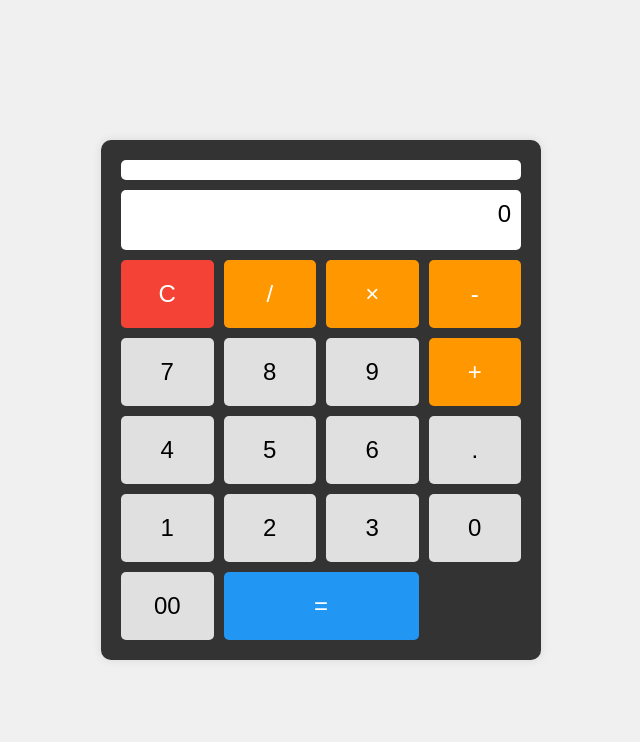
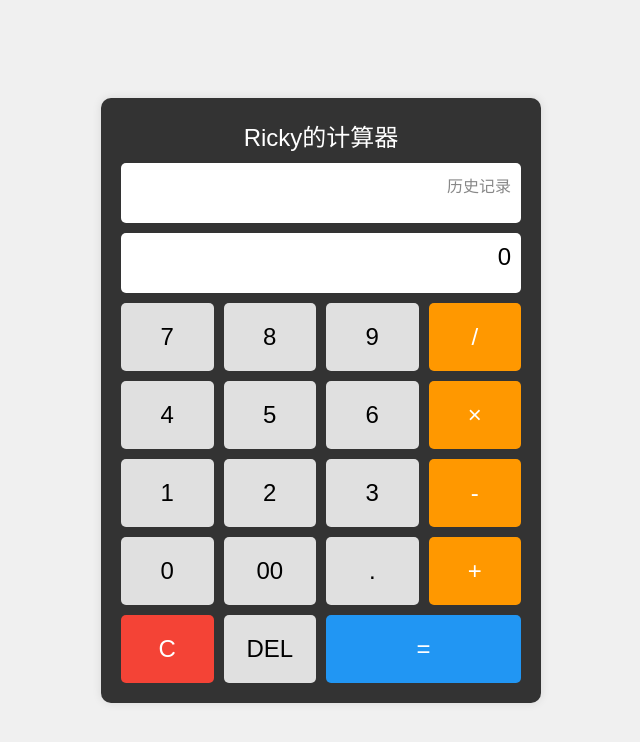
Before and after one commit to lislino/calculator, a plain HTML site: page index.html in a window 1280 px wide. Shown: the whole page, without its empty margins (319-959 px from the left). Drawn offline with Linux system fonts and the light colour scheme.

Commit message:
Update index.html

```diff
--- a/index.html
+++ b/index.html
@@ -3,7 +3,7 @@
 <head>
     <meta charset="UTF-8">
     <meta name="viewport" content="width=device-width, initial-scale=1.0">
-    <title>Calculator</title>
+    <title>Ricky的计算器</title>
     <style>
         body {
             display: flex;
@@ -22,15 +22,23 @@
             width: 100%;
             max-width: 400px;
         }
+        .title {
+            text-align: center;
+            color: #fff;
+            font-size: 1.5em;
+            margin-bottom: 10px;
+        }
         .history {
             background-color: #fff;
-            color: #000;
+            color: #888;
             padding: 10px;
             border-radius: 5px;
             margin-bottom: 10px;
-            max-height: 100px;
+            height: 60px;
             overflow-y: auto;
             box-sizing: border-box;
+            text-align: right;
+            font-size: 1em;
         }
         .display {
             width: 100%;
@@ -88,26 +96,28 @@
 </head>
 <body>
     <div class="calculator">
-        <div class="history" id="history"></div>
+        <div class="title">Ricky的计算器</div>
+        <div class="history" id="history">历史记录</div>
         <div class="display" id="display">0</div>
         <div class="buttons">
-            <button class="button clear" onclick="clearDisplay()">C</button>
-            <button class="button operator" onclick="appendOperator('/')">/</button>
-            <button class="button operator" onclick="appendOperator('*')">×</button>
-            <button class="button operator" onclick="appendOperator('-')">-</button>
             <button class="button" onclick="appendNumber('7')">7</button>
             <button class="button" onclick="appendNumber('8')">8</button>
             <button class="button" onclick="appendNumber('9')">9</button>
-            <button class="button operator" onclick="appendOperator('+')">+</button>
+            <button class="button operator" onclick="appendOperator('/')">/</button>
             <button class="button" onclick="appendNumber('4')">4</button>
             <button class="button" onclick="appendNumber('5')">5</button>
             <button class="button" onclick="appendNumber('6')">6</button>
-            <button class="button" onclick="appendNumber('.')">.</button>
+            <button class="button operator" onclick="appendOperator('*')">×</button>
             <button class="button" onclick="appendNumber('1')">1</button>
             <button class="button" onclick="appendNumber('2')">2</button>
             <button class="button" onclick="appendNumber('3')">3</button>
+            <button class="button operator" onclick="appendOperator('-')">-</button>
             <button class="button" onclick="appendNumber('0')">0</button>
             <button class="button" onclick="appendNumber('00')">00</button>
+            <button class="button" onclick="appendNumber('.')">.</button>
+            <button class="button operator" onclick="appendOperator('+')">+</button>
+            <button class="button clear" onclick="clearDisplay()">C</button>
+            <button class="button" onclick="deleteLast()">DEL</button>
             <button class="button equal" onclick="compute()">=</button>
         </div>
     </div>
@@ -119,6 +129,9 @@
         let formula = '';
 
         function appendNumber(number) {
+            if (history.innerText === '历史记录') {
+                history.innerText = '';
+            }
             currentOperand = currentOperand.toString() + number.toString();
             formula = formula.toString() + number.toString();
             updateDisplay();
@@ -157,6 +170,14 @@
             currentOperand = '';
             formula = '';
             updateDisplay();
+            history.innerText = '历史记录';
+        }
+
+        function deleteLast() {
+            if (formula.length > 0) {
+                formula = formula.slice(0, -1);
+                updateDisplay();
+            }
         }
     </script>
 </body>
```
